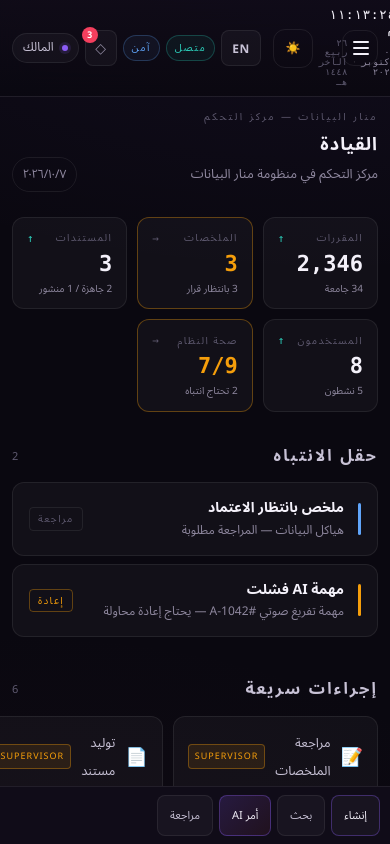
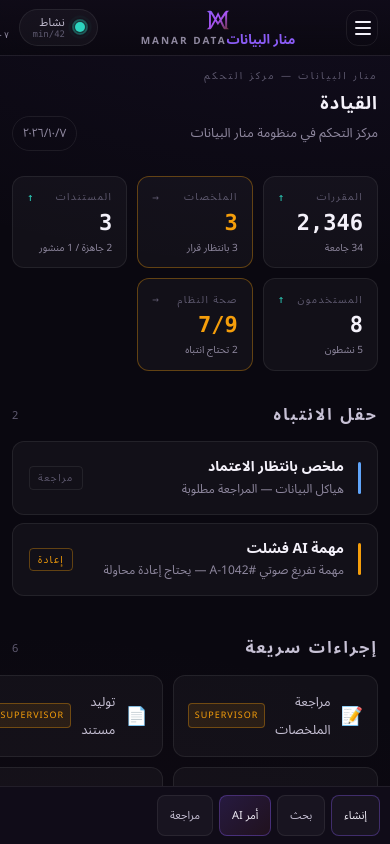
Before and after one commit to zwzz46324-hue/manar-command, a React (Vite) app: page / in a window 390 px wide. Built offline with nearby package versions, Linux system fonts and the light colour scheme.

Commit message:
MANAR COMMAND — Phase 51N: Logo with Arabic name below, scrollable header

```diff
--- a/src/design-system/tokens/mobile.css
+++ b/src/design-system/tokens/mobile.css
@@ -307,3 +307,122 @@
     display: none !important;
   }
 }
+
+/* ============================================
+   Phase 51N — FINAL: شعار + اسم عربي تحته + سحب أفقي
+   ============================================ */
+@media (max-width: 767px) {
+  /* الترويسة — سحب أفقي */
+  .system-horizon {
+    display: flex !important;
+    flex-wrap: nowrap !important;
+    overflow-x: auto !important;
+    overflow-y: hidden !important;
+    gap: 10px !important;
+    padding: 8px 12px !important;
+    min-height: 54px !important;
+    width: 100% !important;
+    max-width: 100vw !important;
+    box-sizing: border-box !important;
+    -webkit-overflow-scrolling: touch !important;
+    scroll-behavior: smooth;
+    scrollbar-width: none !important;
+  }
+  .system-horizon::-webkit-scrollbar {
+    display: none !important;
+  }
+
+  /* كل العناصر — لا تنكمش */
+  .system-horizon > * {
+    flex-shrink: 0 !important;
+  }
+
+  /* ---------- الشعار + الاسم العربي تحته ---------- */
+  .horizon-brand {
+    display: flex !important;
+    flex-direction: column !important;
+    align-items: center !important;
+    justify-content: center !important;
+    gap: 0px !important;
+    padding: 0 6px !important;
+    flex-shrink: 0 !important;
+    align-self: center !important;
+  }
+
+  /* الشعار البنفسجي */
+  .horizon-brand svg,
+  .horizon-brand > svg {
+    display: block !important;
+    width: 24px !important;
+    height: 24px !important;
+    margin: 0 !important;
+  }
+
+  /* الاسم العربي — تحت الشعار */
+  .horizon-brand .brand-text {
+    display: block !important;
+    font-size: 8px !important;
+    font-weight: 700 !important;
+    white-space: nowrap !important;
+    color: var(--manar-accent) !important;
+    line-height: 1 !important;
+    margin: 2px 0 0 0 !important;
+    padding: 0 !important;
+    letter-spacing: 0 !important;
+  }
+
+  /* الاسم الإنجليزي — مخفي */
+  .horizon-brand .brand-sub {
+    display: none !important;
+  }
+
+  /* ---------- الـ actions ---------- */
+  .horizon-actions {
+    display: flex !important;
+    flex-wrap: nowrap !important;
+    gap: 10px !important;
+    margin-inline-start: 0 !important;
+    flex-shrink: 0 !important;
+    align-items: center !important;
+  }
+
+  .horizon-actions > * {
+    flex-shrink: 0 !important;
+    font-size: 11px !important;
+    white-space: nowrap !important;
+  }
+
+  /* الوقت والتاريخ */
+  .system-horizon .manar-clock,
+  .system-horizon .horizon-date {
+    font-size: 11px !important;
+    white-space: nowrap !important;
+    flex-shrink: 0 !important;
+  }
+
+  /* أزرار اللغة والثيم */
+  .lang-toggle,
+  .theme-toggle {
+    padding: 5px 10px !important;
+    font-size: 12px !important;
+    min-height: 30px !important;
+    white-space: nowrap !important;
+    flex-shrink: 0 !important;
+  }
+
+  /* زر القائمة */
+  .spine-toggle {
+    flex-shrink: 0 !important;
+    width: 32px !important;
+    height: 32px !important;
+    padding: 6px !important;
+    align-self: center !important;
+  }
+  .spine-toggle span {
+    width: 16px !important;
+    height: 2px !important;
+  }
+
+  /* إخفاء البحث */
+  .horizon-search { display: none !important; }
+}
```
